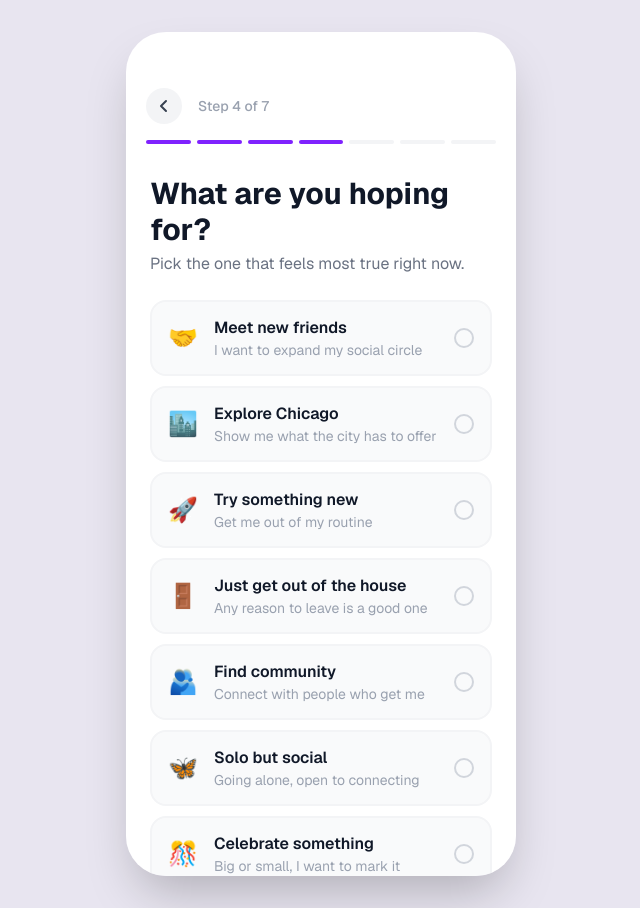
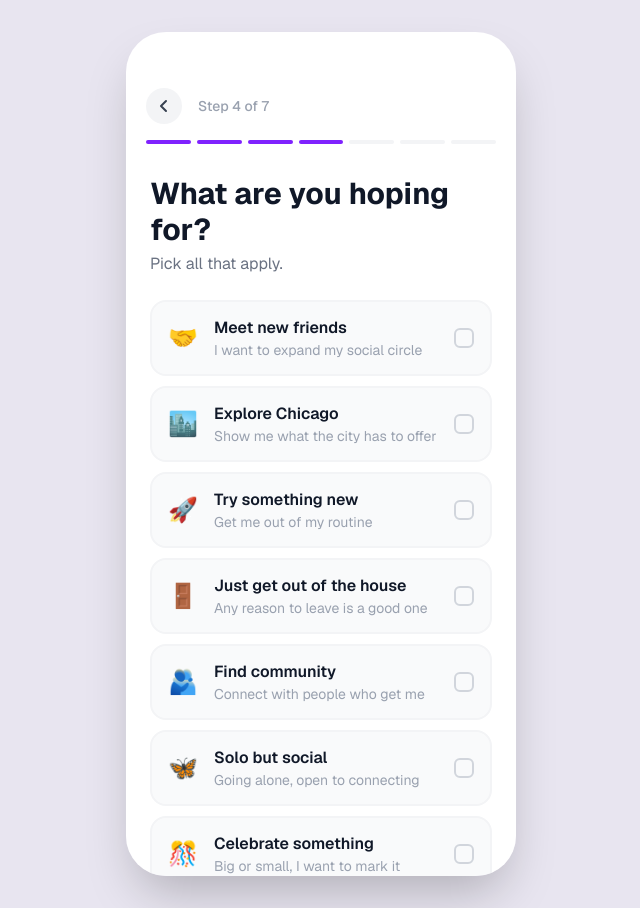
Before and after one commit to maeswim123/Gather, a Next.js app: page /onboarding/intention in a window 1280 px wide. Shown: the whole page, without its empty margins (319-959 px from the left). Built offline with nearby package versions, Linux system fonts and the light colour scheme.

Commit message:
Allow multiple selections on intention onboarding page

```diff
--- a/app/onboarding/intention/page.tsx
+++ b/app/onboarding/intention/page.tsx
@@ -16,8 +16,14 @@ const intentions = [
 ];
 
 export default function IntentionPage() {
-  const [selected, setSelected] = useState<string | null>(null);
+  const [selected, setSelected] = useState<string[]>([]);
   const router = useRouter();
+
+  const toggle = (id: string) => {
+    setSelected((prev) =>
+      prev.includes(id) ? prev.filter((s) => s !== id) : [...prev, id]
+    );
+  };
 
   return (
     <div className="flex flex-col flex-1 bg-white">
@@ -40,15 +46,15 @@ export default function IntentionPage() {
 
       <div className="flex-1 px-6 overflow-y-auto">
         <h2 className="text-3xl font-bold text-gray-900 mb-1">What are you hoping for?</h2>
-        <p className="text-gray-500 mb-6">Pick the one that feels most true right now.</p>
+        <p className="text-gray-500 mb-6">Pick all that apply.</p>
 
         <div className="flex flex-col gap-2.5 pb-4">
           {intentions.map(({ id, label, emoji, desc }) => {
-            const on = selected === id;
+            const on = selected.includes(id);
             return (
               <button
                 key={id}
-                onClick={() => setSelected(id)}
+                onClick={() => toggle(id)}
                 className={`flex items-center gap-4 px-4 py-3.5 rounded-2xl border-2 text-left transition-all ${
                   on
                     ? "border-violet-500 bg-violet-50"
@@ -60,8 +66,12 @@ export default function IntentionPage() {
                   <div className={`font-semibold text-base ${on ? "text-violet-900" : "text-gray-900"}`}>{label}</div>
                   <div className="text-gray-400 text-sm">{desc}</div>
                 </div>
-                <div className={`w-5 h-5 rounded-full border-2 flex-shrink-0 flex items-center justify-center ${on ? "border-violet-600 bg-violet-600" : "border-gray-300"}`}>
-                  {on && <div className="w-2 h-2 rounded-full bg-white" />}
+                <div className={`w-5 h-5 rounded-md border-2 flex-shrink-0 flex items-center justify-center ${on ? "border-violet-600 bg-violet-600" : "border-gray-300"}`}>
+                  {on && (
+                    <svg width="11" height="9" viewBox="0 0 11 9" fill="none">
+                      <path d="M1 4l3 3.5L10 1" stroke="white" strokeWidth="2" strokeLinecap="round" strokeLinejoin="round" />
+                    </svg>
+                  )}
                 </div>
               </button>
             );
@@ -72,7 +82,7 @@ export default function IntentionPage() {
       <div className="px-6 pb-10 pt-4 bg-white">
         <button
           onClick={() => router.push("/onboarding/comfort")}
-          className={`w-full py-4 rounded-2xl font-semibold text-lg transition-colors ${selected ? "bg-violet-600 text-white" : "bg-gray-100 text-gray-400"}`}
+          className={`w-full py-4 rounded-2xl font-semibold text-lg transition-colors ${selected.length > 0 ? "bg-violet-600 text-white" : "bg-gray-100 text-gray-400"}`}
         >
           Continue
         </button>
```
